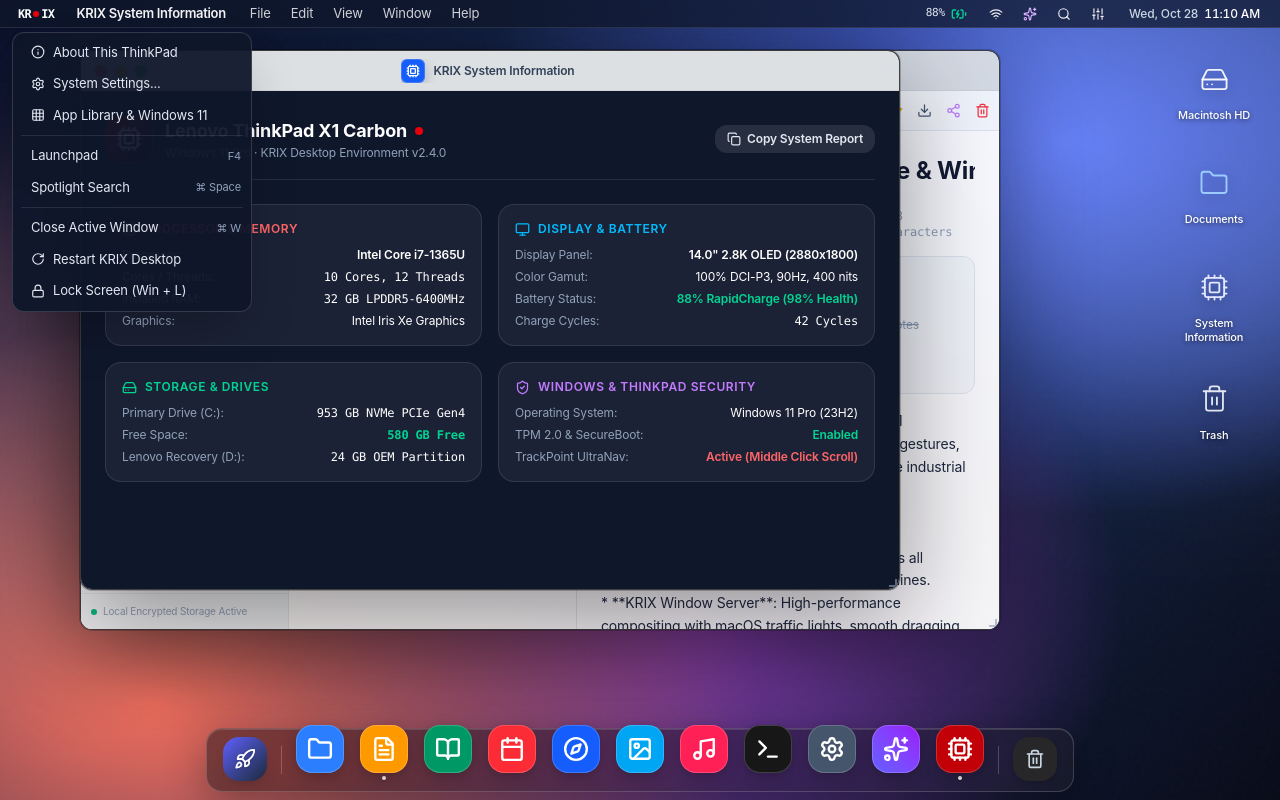
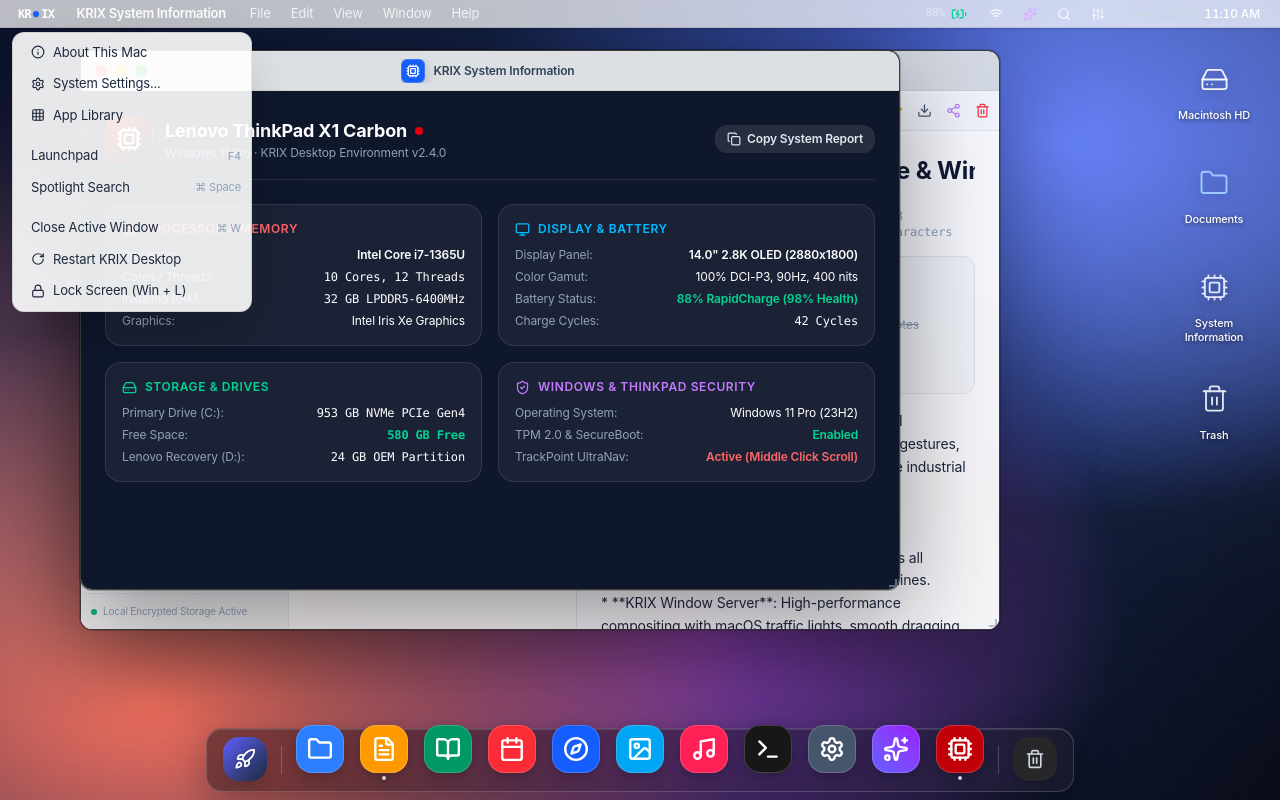
Before and after one commit to krishivagarwal5395-create/krix-os, a React (Vite) app: page / in a window 1280 px wide. Both pictures are taken after a click on the button "KRIX System Menu". Built offline with nearby package versions, Linux system fonts and the light colour scheme; no server answers.

Commit message:
Refine KRIX menu bar to native macOS-inspired styling

```diff
--- a/src/components/desktop/MenuBar.tsx
+++ b/src/components/desktop/MenuBar.tsx
@@ -62,10 +62,10 @@
   }, []);
 
   return (
-    <header className="relative z-50 h-7 w-full bg-slate-900/75 dark:bg-slate-950/80 backdrop-blur-md border-b border-white/10 text-white text-[13px] px-3 flex items-center justify-between select-none">
+    <header className="relative z-50 h-7 w-full bg-white/72 dark:bg-black/45 backdrop-blur-2xl border-b border-black/10 dark:border-white/10 text-slate-900 dark:text-white text-[13px] shadow-sm px-3 flex items-center justify-between select-none">
       {/* Left zone: Brand logo + Active App Menus */}
       <div className="flex items-center gap-4">
-        {/* KRIX ThinkPad Apple-style logo button */}
+        {/* KRIX macOS-inspired KRIX menu button */}
         <div className="relative">
           <button
             onClick={(e) => {
@@ -77,10 +77,10 @@
             className="flex items-center gap-1 px-1.5 py-0.5 rounded hover:bg-white/15 transition-colors focus-visible:outline-none"
             aria-label="KRIX System Menu"
           >
-            {/* Custom stylized KRIX Monogram with red ThinkPad dot */}
+            {/* Custom stylized KRIX Monogram with blue KRIX accent */}
             <div className="relative flex items-center justify-center font-bold tracking-tighter text-xs">
               <span className="text-white font-mono">KR</span>
-              <span className="w-1.5 h-1.5 rounded-full bg-red-600 inline-block mx-0.5 shadow-sm"></span>
+              <span className="w-1.5 h-1.5 rounded-full bg-blue-600 inline-block mx-0.5 shadow-sm"></span>
               <span className="text-white font-mono">IX</span>
             </div>
           </button>
@@ -88,7 +88,7 @@
           {/* KRIX System Menu Dropdown */}
           {isAppleMenuOpen && (
             <div
-              className="absolute left-0 top-7 w-60 rounded-xl bg-slate-900/95 dark:bg-slate-950/95 border border-white/15 shadow-2xl py-1 backdrop-blur-xl text-slate-200 z-50"
+              className="absolute left-0 top-7 w-60 rounded-xl bg-white/90 dark:bg-[#242426]/92 border border-black/10 dark:border-white/10 shadow-2xl py-1 backdrop-blur-2xl text-slate-800 dark:text-slate-100 z-50"
               onClick={(e) => e.stopPropagation()}
             >
               <button
@@ -96,17 +96,17 @@
                   openApp('systeminfo');
                   setIsAppleMenuOpen(false);
                 }}
-                className="w-full text-left px-3.5 py-1.5 hover:bg-red-600 hover:text-white flex items-center gap-2 rounded-lg mx-1"
+                className="w-full text-left px-3.5 py-1.5 hover:bg-blue-600 hover:text-white flex items-center gap-2 rounded-lg mx-1"
               >
                 <Info size={14} />
-                <span>About This ThinkPad</span>
+                <span>About This Mac</span>
               </button>
               <button
                 onClick={() => {
                   openApp('settings');
                   setIsAppleMenuOpen(false);
                 }}
-                className="w-full text-left px-3.5 py-1.5 hover:bg-red-600 hover:text-white flex items-center gap-2 rounded-lg mx-1"
+                className="w-full text-left px-3.5 py-1.5 hover:bg-blue-600 hover:text-white flex items-center gap-2 rounded-lg mx-1"
               >
                 <Settings size={14} />
                 <span>System Settings...</span>
@@ -116,10 +116,10 @@
                   openApp('applibrary');
                   setIsAppleMenuOpen(false);
                 }}
-                className="w-full text-left px-3.5 py-1.5 hover:bg-red-600 hover:text-white flex items-center gap-2 rounded-lg mx-1"
+                className="w-full text-left px-3.5 py-1.5 hover:bg-blue-600 hover:text-white flex items-center gap-2 rounded-lg mx-1"
               >
                 <Grid size={14} />
-                <span>App Library & Windows 11</span>
+                <span>App Library</span>
               </button>
 
               <div className="h-px bg-white/10 my-1 mx-2" />
@@ -129,7 +129,7 @@
                   toggleLaunchpad(true);
                   setIsAppleMenuOpen(false);
                 }}
-                className="w-full text-left px-3.5 py-1.5 hover:bg-red-600 hover:text-white flex items-center justify-between rounded-lg mx-1"
+                className="w-full text-left px-3.5 py-1.5 hover:bg-blue-600 hover:text-white flex items-center justify-between rounded-lg mx-1"
               >
                 <span>Launchpad</span>
                 <span className="text-[11px] text-slate-400">F4</span>
@@ -139,7 +139,7 @@
                   toggleSpotlight(true);
                   setIsAppleMenuOpen(false);
                 }}
-                className="w-full text-left px-3.5 py-1.5 hover:bg-red-600 hover:text-white flex items-center justify-between rounded-lg mx-1"
+                className="w-full text-left px-3.5 py-1.5 hover:bg-blue-600 hover:text-white flex items-center justify-between rounded-lg mx-1"
               >
                 <span>Spotlight Search</span>
                 <span className="text-[11px] text-slate-400">⌘ Space</span>
@@ -152,7 +152,7 @@
                   if (activeWindowId) closeWindow(activeWindowId);
                   setIsAppleMenuOpen(false);
                 }}
-                className="w-full text-left px-3.5 py-1.5 hover:bg-red-600 hover:text-white flex items-center justify-between rounded-lg mx-1"
+                className="w-full text-left px-3.5 py-1.5 hover:bg-blue-600 hover:text-white flex items-center justify-between rounded-lg mx-1"
               >
                 <span>Close Active Window</span>
                 <span className="text-[11px] text-slate-400">⌘ W</span>
@@ -161,17 +161,17 @@
                 onClick={() => {
                   window.location.reload();
                 }}
-                className="w-full text-left px-3.5 py-1.5 hover:bg-red-600 hover:text-white flex items-center gap-2 rounded-lg mx-1"
+                className="w-full text-left px-3.5 py-1.5 hover:bg-blue-600 hover:text-white flex items-center gap-2 rounded-lg mx-1"
               >
                 <RotateCw size={14} />
                 <span>Restart KRIX Desktop</span>
               </button>
               <button
                 onClick={() => {
-                  alert('ThinkPad Session Protected: Windows 11 Lock Screen active');
+                  alert('KRIX session locked (simulated in this web app).');
                   setIsAppleMenuOpen(false);
                 }}
-                className="w-full text-left px-3.5 py-1.5 hover:bg-red-600 hover:text-white flex items-center gap-2 rounded-lg mx-1"
+                className="w-full text-left px-3.5 py-1.5 hover:bg-blue-600 hover:text-white flex items-center gap-2 rounded-lg mx-1"
               >
                 <Lock size={14} />
                 <span>Lock Screen (Win + L)</span>
@@ -216,7 +216,7 @@
                           else openApp('finder');
                           setActiveMenuDropdown(null);
                         }}
-                        className="w-full text-left px-3.5 py-1.5 hover:bg-red-600 hover:text-white flex items-center justify-between rounded-lg mx-1"
+                        className="w-full text-left px-3.5 py-1.5 hover:bg-blue-600 hover:text-white flex items-center justify-between rounded-lg mx-1"
                       >
                         <span>New Item</span>
                         <span className="text-[11px] text-slate-400">⌘ N</span>
@@ -226,7 +226,7 @@
                           if (activeWindowId) closeWindow(activeWindowId);
                           setActiveMenuDropdown(null);
                         }}
-                        className="w-full text-left px-3.5 py-1.5 hover:bg-red-600 hover:text-white flex items-center justify-between rounded-lg mx-1"
+                        className="w-full text-left px-3.5 py-1.5 hover:bg-blue-600 hover:text-white flex items-center justify-between rounded-lg mx-1"
                       >
                         <span>Close Window</span>
                         <span className="text-[11px] text-slate-400">⌘ W</span>
@@ -237,19 +237,19 @@
                     <>
                       <button
                         onClick={() => setActiveMenuDropdown(null)}
-                        className="w-full text-left px-3.5 py-1.5 hover:bg-red-600 hover:text-white rounded-lg mx-1"
+                        className="w-full text-left px-3.5 py-1.5 hover:bg-blue-600 hover:text-white rounded-lg mx-1"
                       >
                         Undo (⌘ Z)
                       </button>
                       <button
                         onClick={() => setActiveMenuDropdown(null)}
-                        className="w-full text-left px-3.5 py-1.5 hover:bg-red-600 hover:text-white rounded-lg mx-1"
+                        className="w-full text-left px-3.5 py-1.5 hover:bg-blue-600 hover:text-white rounded-lg mx-1"
                       >
                         Redo (⌘ ⇧ Z)
                       </button>
                       <button
                         onClick={() => setActiveMenuDropdown(null)}
-                        className="w-full text-left px-3.5 py-1.5 hover:bg-red-600 hover:text-white rounded-lg mx-1"
+                        className="w-full text-left px-3.5 py-1.5 hover:bg-blue-600 hover:text-white rounded-lg mx-1"
                       >
                         Select All (⌘ A)
                       </button>
@@ -262,7 +262,7 @@
                           toggleNotificationCenter();
                           setActiveMenuDropdown(null);
                         }}
-                        className="w-full text-left px-3.5 py-1.5 hover:bg-red-600 hover:text-white rounded-lg mx-1"
+                        className="w-full text-left px-3.5 py-1.5 hover:bg-blue-600 hover:text-white rounded-lg mx-1"
                       >
                         Toggle Widgets Panel
                       </button>
@@ -271,7 +271,7 @@
                           toggleLaunchpad();
                           setActiveMenuDropdown(null);
                         }}
-                        className="w-full text-left px-3.5 py-1.5 hover:bg-red-600 hover:text-white rounded-lg mx-1"
+                        className="w-full text-left px-3.5 py-1.5 hover:bg-blue-600 hover:text-white rounded-lg mx-1"
                       >
                         Open Launchpad (F4)
                       </button>
@@ -284,7 +284,7 @@
                           if (activeWindowId) closeWindow(activeWindowId);
                           setActiveMenuDropdown(null);
                         }}
-                        className="w-full text-left px-3.5 py-1.5 hover:bg-red-600 hover:text-white rounded-lg mx-1"
+                        className="w-full text-left px-3.5 py-1.5 hover:bg-blue-600 hover:text-white rounded-lg mx-1"
                       >
                         Minimize
                       </button>
@@ -293,7 +293,7 @@
                           openApp('activitymonitor');
                           setActiveMenuDropdown(null);
                         }}
-                        className="w-full text-left px-3.5 py-1.5 hover:bg-red-600 hover:text-white rounded-lg mx-1"
+                        className="w-full text-left px-3.5 py-1.5 hover:bg-blue-600 hover:text-white rounded-lg mx-1"
                       >
                         Activity Monitor
                       </button>
@@ -306,7 +306,7 @@
                           openApp('intelligence', { prompt: `How do I use ${activeAppName}?` });
                           setActiveMenuDropdown(null);
                         }}
-                        className="w-full text-left px-3.5 py-1.5 hover:bg-red-600 hover:text-white rounded-lg mx-1"
+                        className="w-full text-left px-3.5 py-1.5 hover:bg-blue-600 hover:text-white rounded-lg mx-1"
                       >
                         Ask KRIX Intelligence
                       </button>
@@ -315,9 +315,9 @@
                           openApp('systeminfo');
                           setActiveMenuDropdown(null);
                         }}
-                        className="w-full text-left px-3.5 py-1.5 hover:bg-red-600 hover:text-white rounded-lg mx-1"
+                        className="w-full text-left px-3.5 py-1.5 hover:bg-blue-600 hover:text-white rounded-lg mx-1"
                       >
-                        ThinkPad System Diagnostics
+                        KRIX System Information
                       </button>
                     </>
                   )}
@@ -330,7 +330,7 @@
 
       {/* Right zone: System Status Toggles & Clock */}
       <div className="flex items-center gap-3">
-        {/* ThinkPad Battery & RapidCharge Indicator */}
+        {/* KRIX Battery & RapidCharge Indicator */}
         <div className="relative">
           <button
             onClick={(e) => {
@@ -340,7 +340,7 @@
               setActiveMenuDropdown(null);
             }}
             className="flex items-center gap-1.5 px-1.5 py-0.5 rounded hover:bg-white/15 transition-colors focus-visible:outline-none"
-            title="Lenovo ThinkPad Battery: 88% RapidCharge Active"
+            title="Lenovo KRIX battery status is unavailable in this browser build"
           >
             <span className="text-[11px] font-mono tabular-nums text-slate-200">88%</span>
             <BatteryCharging size={16} className="text-emerald-400" />
@@ -352,7 +352,7 @@
               onClick={(e) => e.stopPropagation()}
             >
               <div className="flex items-center justify-between pb-2 border-b border-white/10 font-medium">
-                <span>ThinkPad Power Status</span>
+                <span>Power Status</span>
                 <span className="text-emerald-400 font-semibold">88% Charged</span>
               </div>
               <div className="mt-2.5 space-y-1.5 text-slate-300">
@@ -362,7 +362,7 @@
                 </div>
                 <div className="flex justify-between">
                   <span>Lenovo RapidCharge:</span>
-                  <span className="text-red-400 font-semibold">Active (80% in 60m)</span>
+                  <span className="text-blue-400 font-semibold">Not available in browser</span>
                 </div>
                 <div className="flex justify-between">
                   <span>Battery Health:</span>
@@ -390,7 +390,7 @@
         <button
           onClick={() => openApp('settings')}
           className="p-1 rounded hover:bg-white/15 transition-colors focus-visible:outline-none"
-          title="Wi-Fi 6E: Connected to ThinkPad-UltraFast"
+          title="Network status is provided by your browser"
         >
           <Wifi size={14} className="text-white/90" />
         </button>
```
